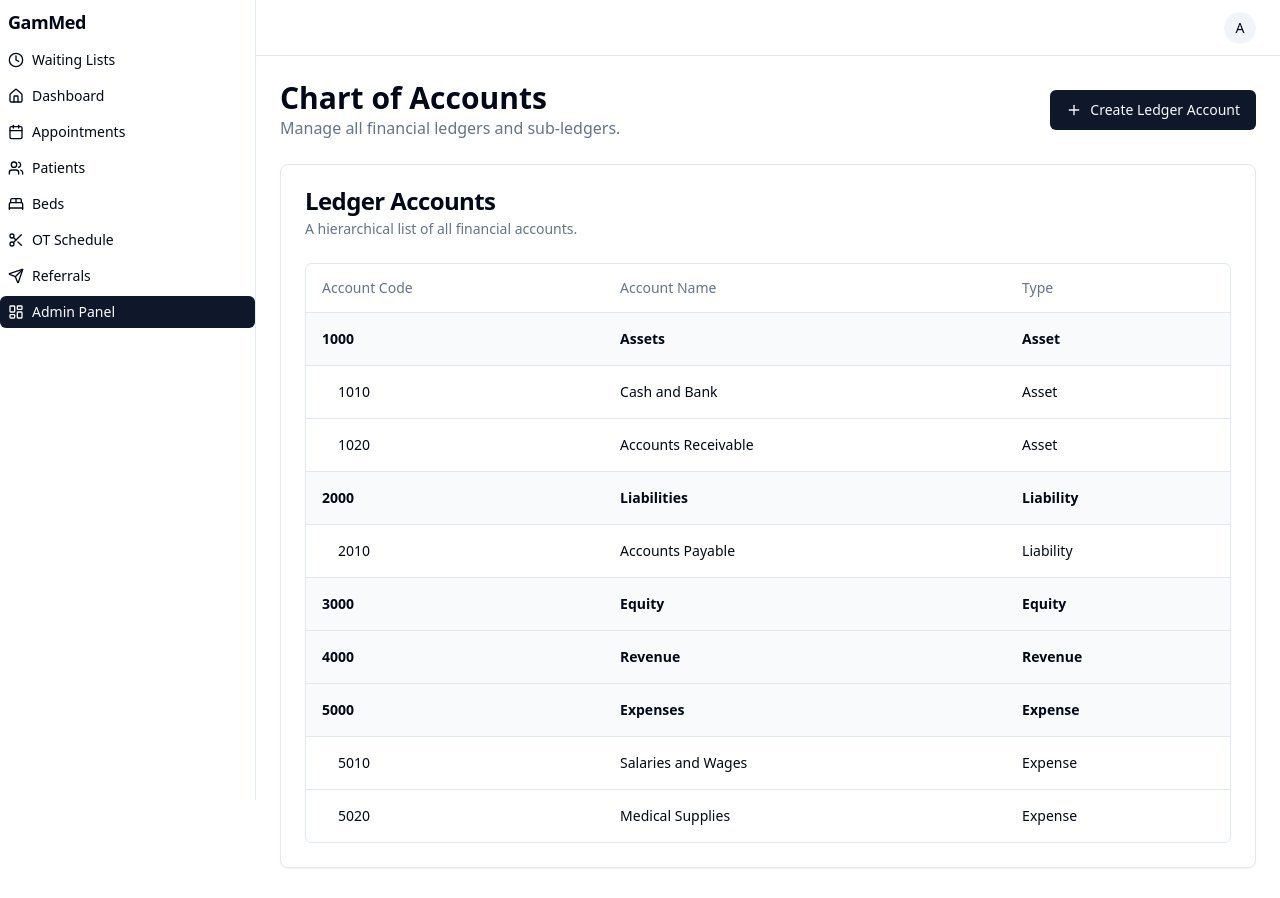
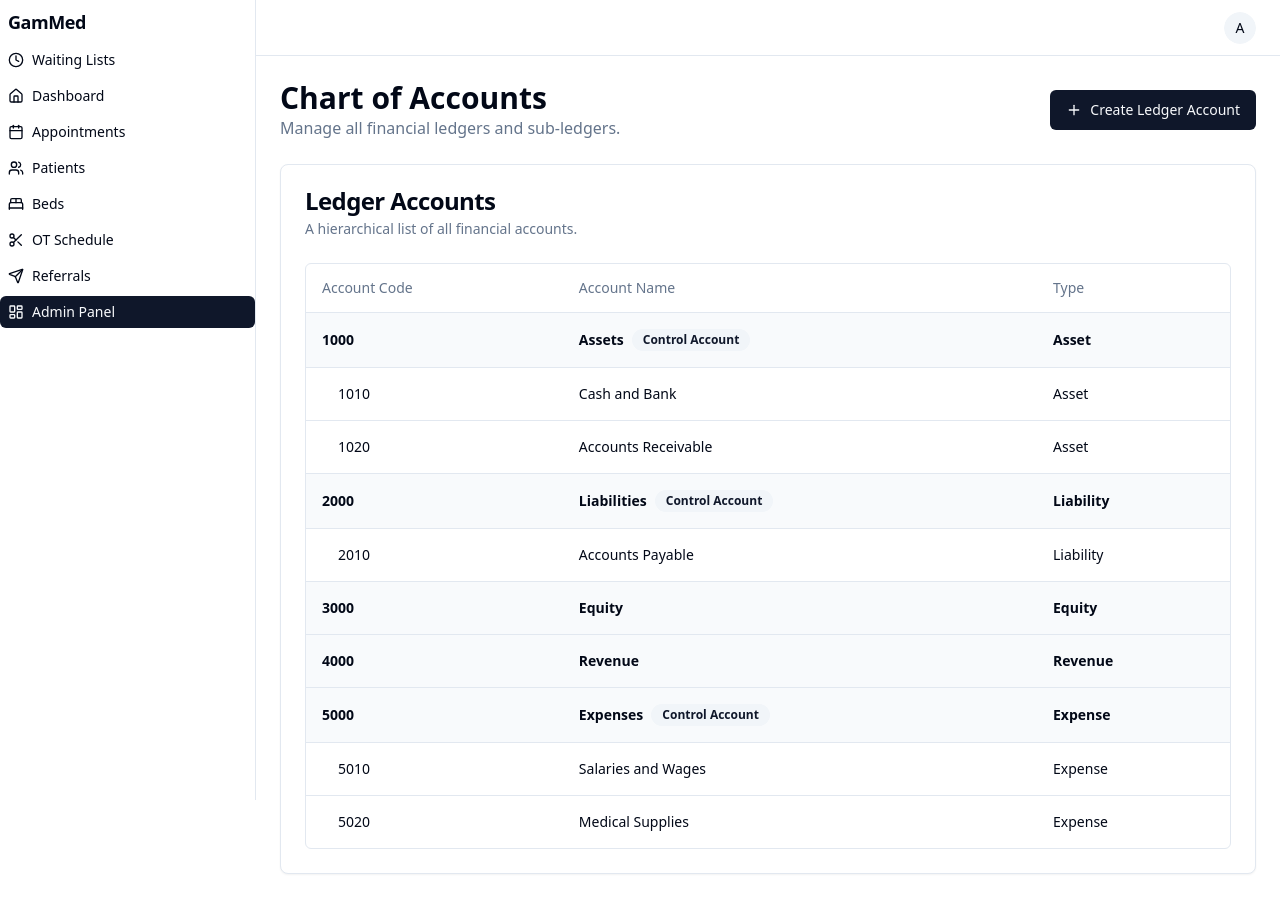
Before and after one commit to jgambrah/GAM_Med, a Next.js app: page /dashboard/admin/chart-of-accounts in a window 1280 px wide. Built offline with nearby package versions, Linux system fonts and the light colour scheme.

Commit message:
so let's give the otion to the user to make some of the account as contr

```diff
--- a/src/app/dashboard/admin/chart-of-accounts/page.tsx
+++ b/src/app/dashboard/admin/chart-of-accounts/page.tsx
@@ -20,7 +20,6 @@ import {
 import { Button } from '@/components/ui/button';
 import { mockLedgerAccounts } from '@/lib/data';
 import { LedgerAccount } from '@/lib/types';
-import { cn } from '@/lib/utils';
 import {
   Dialog,
   DialogContent,
@@ -46,6 +45,7 @@ import { LedgerAccountSchema } from '@/lib/schemas';
 import { z } from 'zod';
 import { Plus } from 'lucide-react';
 import { useToast } from '@/hooks/use-toast';
+import { Badge } from '@/components/ui/badge';
 
 function CreateLedgerAccountDialog() {
     const [open, setOpen] = React.useState(false);
@@ -90,7 +90,7 @@ function CreateLedgerAccountDialog() {
                 <DialogHeader>
                     <DialogTitle>Create New Ledger Account</DialogTitle>
                     <DialogDescription>
-                        Add a new ledger or sub-ledger to your chart of accounts.
+                        Add a new control ledger or sub-ledger to your chart of accounts.
                     </DialogDescription>
                 </DialogHeader>
                 <Form {...form}>
@@ -148,16 +148,16 @@ function CreateLedgerAccountDialog() {
                             name="parentAccountId"
                             render={({ field }) => (
                                 <FormItem>
-                                    <FormLabel>Parent Ledger (for Sub-Ledgers)</FormLabel>
+                                    <FormLabel>Parent Control Account (for Sub-Ledgers)</FormLabel>
                                      <Select
                                         onValueChange={(value) => field.onChange(value === 'none' ? null : value)}
                                         value={field.value || 'none'}
                                     >
                                         <FormControl>
-                                            <SelectTrigger><SelectValue placeholder="None (This is a main ledger)" /></SelectTrigger>
+                                            <SelectTrigger><SelectValue placeholder="None (This is a main control account)" /></SelectTrigger>
                                         </FormControl>
                                         <SelectContent>
-                                            <SelectItem value="none">None (Main Ledger)</SelectItem>
+                                            <SelectItem value="none">None (This is a main control account)</SelectItem>
                                             {parentAccountOptions.map(opt => (
                                                 <SelectItem key={opt.value} value={opt.value}>{opt.label}</SelectItem>
                                             ))}
@@ -236,7 +236,10 @@ export default function ChartOfAccountsPage() {
                     <React.Fragment key={account.accountId}>
                         <TableRow className="bg-muted/50 font-semibold">
                             <TableCell>{account.accountCode}</TableCell>
-                            <TableCell>{account.accountName}</TableCell>
+                            <TableCell className="flex items-center gap-2">
+                                <span>{account.accountName}</span>
+                                {account.children.length > 0 && <Badge variant="secondary">Control Account</Badge>}
+                            </TableCell>
                             <TableCell>{account.accountType}</TableCell>
                         </TableRow>
                         {account.children.map(child => (
```
